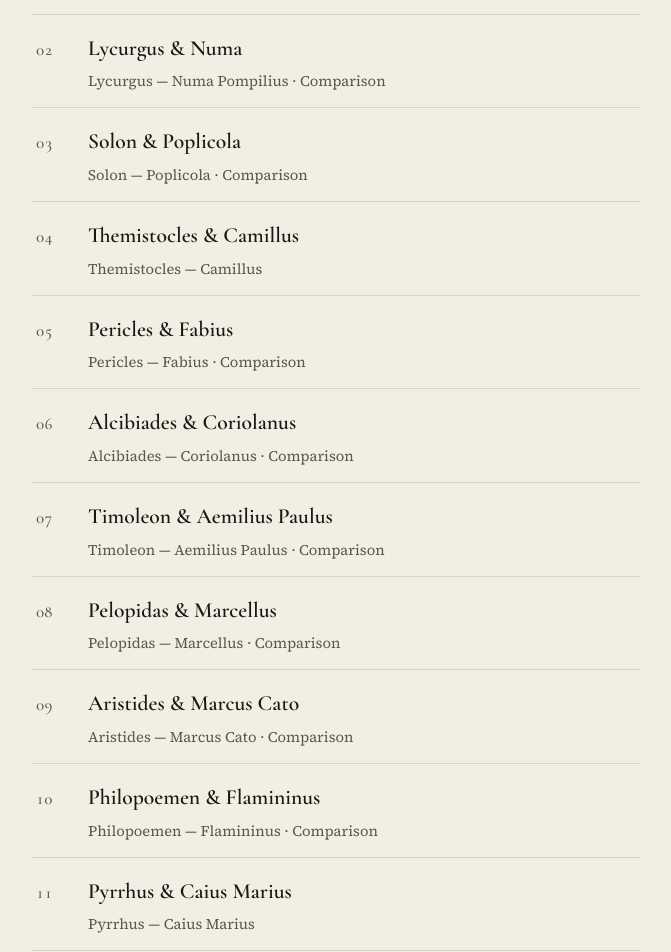
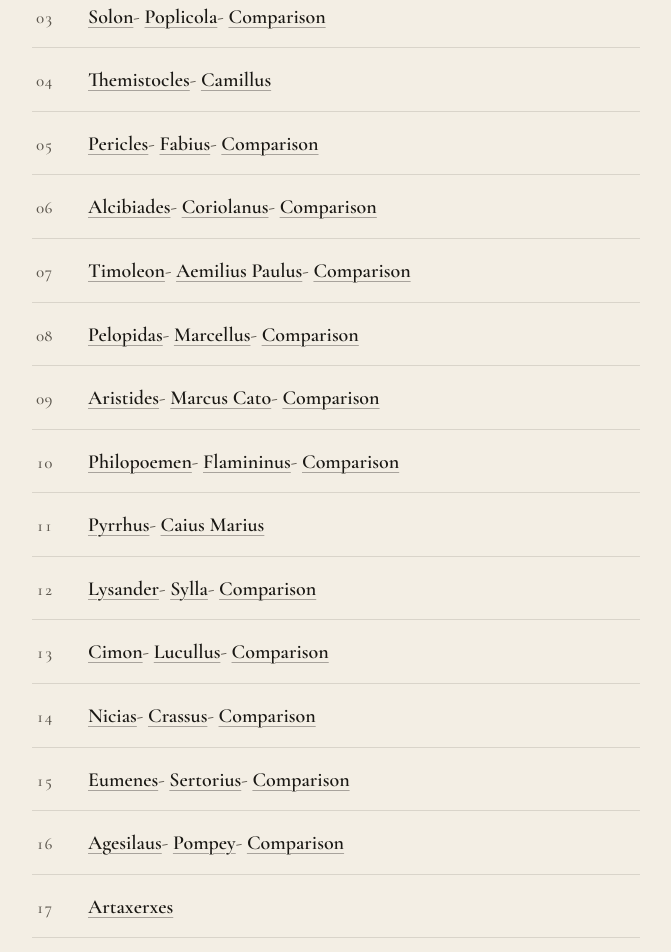
Before and after one commit to nmanzini/vitaereader, a React (Vite) app: page / in a window 1280 px wide. Shown: the part 560-1512 px from the top of the page, without its empty margins (304-975 px from the left). Built offline with nearby package versions, Linux system fonts and the light colour scheme.

Commit message:
Drop pair pages; open lives from a clean library list.
Home rows are underlined name links (Theseus - Romulus - Comparison); legacy /pair routes redirect home.

```diff
--- a/src/App.tsx
+++ b/src/App.tsx
@@ -1,6 +1,5 @@
 import { BrowserRouter, Navigate, Route, Routes } from 'react-router-dom'
 import { Library } from './pages/Library'
-import { PairView } from './pages/PairView'
 import { Reader } from './pages/Reader'
 import { loadTheme, setTheme } from './lib/prefs'
 
@@ -13,7 +12,7 @@
     <BrowserRouter basename={basename}>
       <Routes>
         <Route path="/" element={<Library />} />
-        <Route path="/pair/:slug" element={<PairView />} />
+        <Route path="/pair/:slug" element={<Navigate to="/" replace />} />
         <Route path="/read/:slug" element={<Reader />} />
         <Route path="*" element={<Navigate to="/" replace />} />
       </Routes>
--- a/src/pages/Library.css
+++ b/src/pages/Library.css
@@ -55,18 +55,13 @@
   gap: 0.15rem;
 }
 
-.pair-card {
+.pair-row {
   display: grid;
   grid-template-columns: 2.5rem 1fr;
   gap: 0.75rem;
   align-items: baseline;
   padding: 0.85rem 0.25rem;
-  text-decoration: none;
   border-bottom: 1px solid var(--rule);
-}
-
-.pair-card:hover .pair-title {
-  color: var(--accent);
 }
 
 .pair-num {
@@ -76,28 +71,41 @@
   font-variant-numeric: tabular-nums;
 }
 
-.pair-title {
-  display: block;
+.life-links {
+  display: flex;
+  flex-wrap: wrap;
+  align-items: baseline;
+  row-gap: 0.35rem;
+}
+
+.life-item {
+  display: inline;
   font-family: var(--font-display);
-  font-size: 1.35rem;
+  font-size: 1.25rem;
   font-weight: 600;
 }
 
-.pair-sub {
-  display: block;
-  margin-top: 0.2rem;
-  font-size: 0.92rem;
+.life-sep {
   color: var(--ink-muted);
+  font-weight: 400;
+  text-decoration: none;
 }
 
-.pair-list li.is-finished .pair-title::after {
-  content: ' · finished';
-  font-family: var(--font-body);
-  font-size: 0.75rem;
-  font-weight: 400;
+.life-link {
+  text-decoration: underline;
+  text-decoration-thickness: 1px;
+  text-underline-offset: 0.18em;
+  text-decoration-color: color-mix(in srgb, var(--ink) 35%, transparent);
+  color: var(--ink);
+}
+
+.life-link:hover {
   color: var(--accent);
-  letter-spacing: 0.04em;
-  text-transform: uppercase;
+  text-decoration-color: color-mix(in srgb, var(--accent) 55%, transparent);
+}
+
+.life-link.is-finished {
+  color: var(--ink-muted);
 }
 
 .library-footer {
--- a/src/pages/Library.tsx
+++ b/src/pages/Library.tsx
@@ -1,11 +1,63 @@
 import { useEffect, useState } from 'react'
 import { Link } from 'react-router-dom'
 import { formatWords, loadFinished } from '../lib/prefs'
-import { loadIndex, pairWorks, type CorpusIndex } from '../lib/corpus'
+import {
+  loadIndex,
+  pairWorks,
+  type CorpusIndex,
+  type IndexWorkRef,
+} from '../lib/corpus'
 import { libraryEntries } from '../lib/libraryOrder'
 import { useTheme } from '../lib/useTheme'
 import { ThemePicker } from '../components/ThemePicker'
 import './Library.css'
+
+function WorkLink({
+  work,
+  label,
+  finished,
+}: {
+  work: IndexWorkRef
+  label: string
+  finished: boolean
+}) {
+  return (
+    <Link
+      to={`/read/${work.id}`}
+      className={finished ? 'life-link is-finished' : 'life-link'}
+    >
+      {label}
+    </Link>
+  )
+}
+
+function LifeLinks({
+  items,
+  finished,
+}: {
+  items: { work: IndexWorkRef; label: string }[]
+  finished: Set<string>
+}) {
+  return (
+    <div className="life-links">
+      {items.map(({ work, label }, i) => (
+        <span key={work.id} className="life-item">
+          {i > 0 ? (
+            <span className="life-sep" aria-hidden="true">
+              {' '}
+              -{' '}
+            </span>
+          ) : null}
+          <WorkLink
+            work={work}
+            label={label}
+            finished={finished.has(work.id)}
+          />
+        </span>
+      ))}
+    </div>
+  )
+}
 
 export function Library() {
   const [index, setIndex] = useState<CorpusIndex | null>(null)
@@ -43,9 +95,7 @@
         <p className="library-brand">Vitae</p>
         <h1>Plutarch’s Parallel Lives</h1>
         <p className="library-lede">
-          Dryden’s translation, revised by A. H. Clough. Pairs of Greek and
-          Roman lives in order — with the few unpaired lives kept where they
-          belong in the sequence.
+          Dryden’s translation, revised by A. H. Clough.
         </p>
         <ThemePicker theme={theme} onChange={setTheme} />
         <p className="library-meta">
@@ -64,41 +114,47 @@
               const done = pairWorks(pair).every((w) => finished.has(w.id))
               return (
                 <li key={pair.id} className={done ? 'is-finished' : undefined}>
-                  <Link to={`/pair/${pair.slug}`} className="pair-card">
+                  <div className="pair-row">
                     <span className="pair-num">{num}</span>
-                    <span className="pair-body">
-                      <span className="pair-title">{pair.title}</span>
-                      <span className="pair-sub">
-                        {pair.greek.map((g) => g.title).join(' · ')}
-                        <span aria-hidden="true"> — </span>
-                        {pair.roman.map((r) => r.title).join(' · ')}
-                        {pair.comparison ? ' · Comparison' : ''}
-                      </span>
-                    </span>
-                  </Link>
+                    <LifeLinks
+                      finished={finished}
+                      items={[
+                        ...pair.greek.map((w) => ({
+                          work: w,
+                          label: w.title,
+                        })),
+                        ...pair.roman.map((w) => ({
+                          work: w,
+                          label: w.title,
+                        })),
+                        ...(pair.comparison
+                          ? [
+                              {
+                                work: pair.comparison,
+                                label: 'Comparison',
+                              },
+                            ]
+                          : []),
+                      ]}
+                    />
+                  </div>
                 </li>
               )
             }
 
             const { work } = entry
-            const done = finished.has(work.id)
-            const culture =
-              work.culture === 'roman'
-                ? 'Roman'
-                : work.culture === 'greek'
-                  ? 'Greek'
-                  : 'Unpaired'
             return (
-              <li key={work.id} className={done ? 'is-finished' : undefined}>
-                <Link to={`/read/${work.id}`} className="pair-card">
+              <li
+                key={work.id}
+                className={finished.has(work.id) ? 'is-finished' : undefined}
+              >
+                <div className="pair-row">
                   <span className="pair-num">{num}</span>
-                  <span className="pair-body">
-                    <span className="pair-title">{work.title}</span>
-                    <span className="pair-sub">
-                      {culture} · unpaired · {formatWords(work.wordCount)}
-                    </span>
-                  </span>
-                </Link>
+                  <LifeLinks
+                    finished={finished}
+                    items={[{ work, label: work.title }]}
+                  />
+                </div>
               </li>
             )
           })}
--- a/src/pages/PairView.tsx
+++ /dev/null
@@ -1,98 +0,0 @@
-import { useEffect, useState } from 'react'
-import { Link, useParams } from 'react-router-dom'
-import { formatWords } from '../lib/prefs'
-import { loadIndex, type IndexPair } from '../lib/corpus'
-import './PairView.css'
-
-export function PairView() {
-  const { slug } = useParams<{ slug: string }>()
-  const [pair, setPair] = useState<IndexPair | null>(null)
-  const [error, setError] = useState<string | null>(null)
-
-  useEffect(() => {
-    loadIndex()
-      .then((index) => {
-        const found = index.pairs.find((p) => p.slug === slug) ?? null
-        if (!found) setError('Pair not found')
-        else setPair(found)
-      })
-      .catch((e: Error) => setError(e.message))
-  }, [slug])
-
-  if (error) {
-    return (
-      <main className="pair-view">
-        <p className="pair-view-msg">{error}</p>
-        <Link to="/">Back to library</Link>
-      </main>
-    )
-  }
-
-  if (!pair) {
-    return (
-      <main className="pair-view">
-        <p className="pair-view-msg">Loading pair…</p>
-      </main>
-    )
-  }
-
-  return (
-    <main className="pair-view">
-      <nav className="pair-nav">
-        <Link to="/">Library</Link>
-      </nav>
-
-      <header className="pair-header">
-        <p className="pair-kicker">Pair</p>
-        <h1>{pair.title}</h1>
-      </header>
-
-      <div className="pair-columns">
-        <section>
-          <h2>Greek</h2>
-          <ul>
-            {pair.greek.map((w) => (
-              <li key={w.id}>
-                <Link to={`/read/${w.id}`}>
-                  <span>{w.title}</span>
-                  <span className="muted">{formatWords(w.wordCount)}</span>
-                </Link>
-              </li>
-            ))}
-          </ul>
-        </section>
-        <section>
-          <h2>Roman</h2>
-          <ul>
-            {pair.roman.map((w) => (
-              <li key={w.id}>
-                <Link to={`/read/${w.id}`}>
-                  <span>{w.title}</span>
-                  <span className="muted">{formatWords(w.wordCount)}</span>
-                </Link>
-              </li>
-            ))}
-          </ul>
-        </section>
-      </div>
-
-      {pair.comparison ? (
-        <section className="pair-comparison">
-          <h2>Comparison</h2>
-          <Link to={`/read/${pair.comparison.id}`} className="comparison-link">
-            <span>{pair.comparison.title}</span>
-            <span className="muted">{formatWords(pair.comparison.wordCount)}</span>
-          </Link>
-        </section>
-      ) : (
-        <p className="pair-missing">
-          No Comparison survives for this pair in the Clough edition.
-        </p>
-      )}
-
-      <p className="pair-start">
-        <Link to={`/read/${pair.greek[0].id}`}>Begin with {pair.greek[0].title}</Link>
-      </p>
-    </main>
-  )
-}
--- a/src/pages/Reader.tsx
+++ b/src/pages/Reader.tsx
@@ -530,11 +530,6 @@
             <span className="nav-label">Next</span>
             <span className="nav-title">{next.title}</span>
           </Link>
-        ) : pair ? (
-          <Link to={`/pair/${pair.slug}`} className="nav-next">
-            <span className="nav-label">Pair</span>
-            <span className="nav-title">Back to {pair.title}</span>
-          </Link>
         ) : (
           <Link to="/" className="nav-next">
             <span className="nav-label">Library</span>
@@ -584,9 +579,7 @@
         onMouseLeave={scheduleHideTop}
       >
         <div className="reader-chrome-row">
-          <Link to={pair ? `/pair/${pair.slug}` : '/'}>
-            {pair ? pair.title : 'Library'}
-          </Link>
+          <Link to="/">Library</Link>
           <div className="reader-chrome-actions">
             <button
               type="button"
@@ -641,7 +634,7 @@
           }}
           onExhausted={() => {
             if (next) navigate(`/read/${next.id}`)
-            else if (pair) navigate(`/pair/${pair.slug}`)
+            else navigate('/')
           }}
         >
           <article className="reader reader-paged">{articleInner}</article>
```
Also changed, not shown: src/pages/PairView.css (deleted, +0 -107 lines), 1 other file (tests, documents, lock files or other folders).
